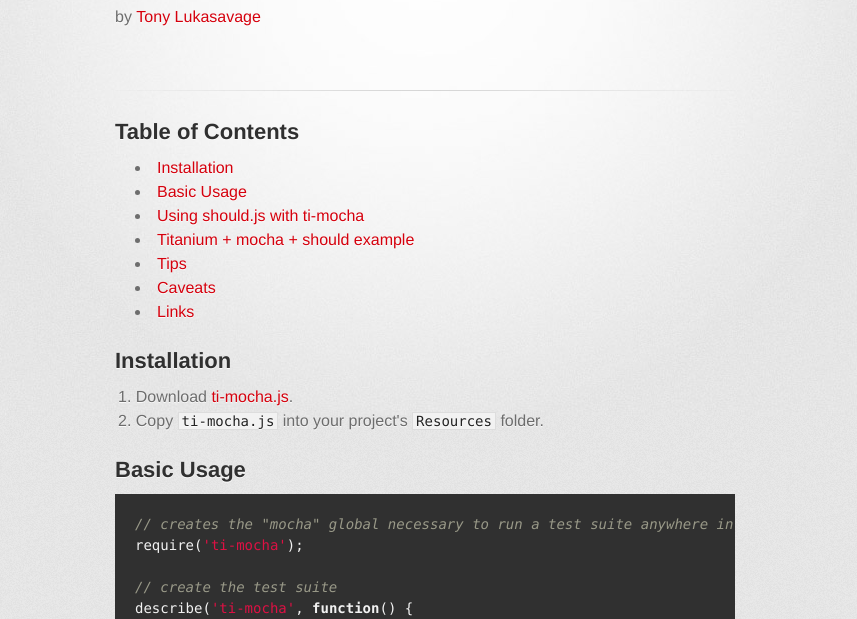
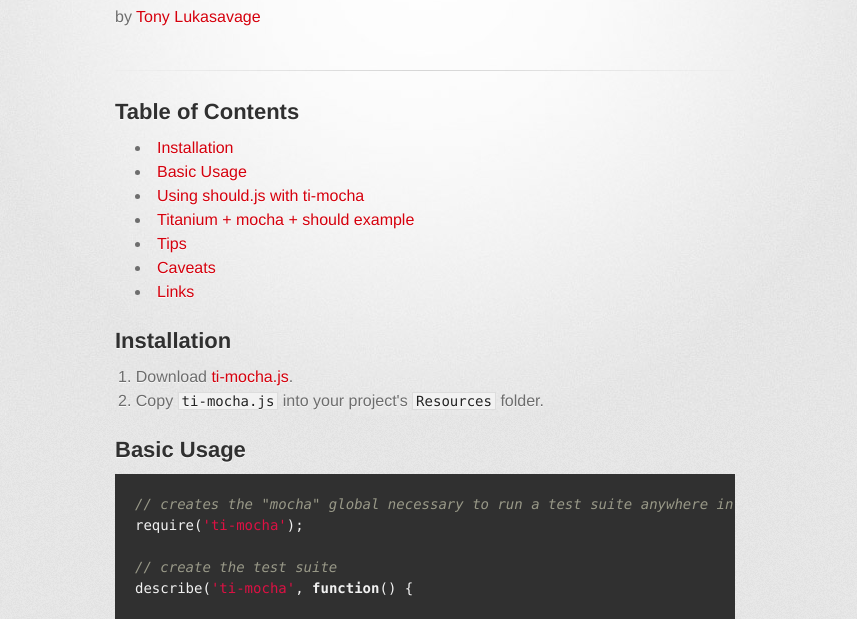
Before and after one commit to tonylukasavage/ti-mocha, a plain HTML site: page index.html in a window 1280 px wide. Shown: the part 158-777 px from the top of the page, without its empty margins (215-1072 px from the left). Drawn offline with Linux system fonts and the light colour scheme; a web font is replaced by a local one.

Commit message:
paragraph removed

```diff
--- a/index.html
+++ b/index.html
@@ -21,7 +21,7 @@
           <a href="https://github.com/tonylukasavage/ti-mocha" id="view-on-github" class="button" style="float:right;"><span>View on GitHub</span></a>
           <h1>ti-mocha</h1>
           <h2>Simple, reliable support for mocha testing with Appcelerator's Titanium SDK</h2>
-          <p>by <a href="https://twitter.com/tonylukasavage">Tony Lukasavage</a></p>
+          by <a href="https://twitter.com/tonylukasavage">Tony Lukasavage</a>
         </header>
 
         <!--
```
